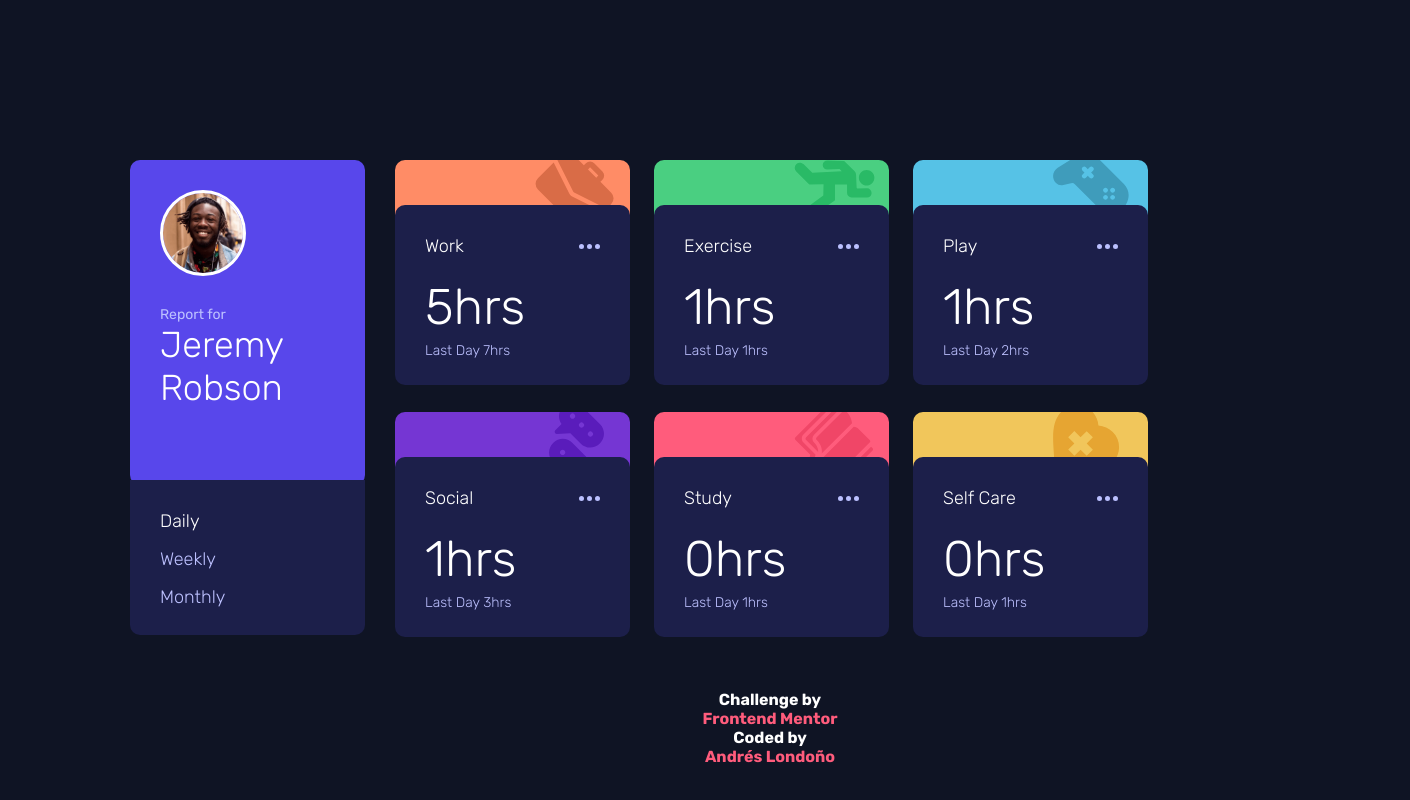
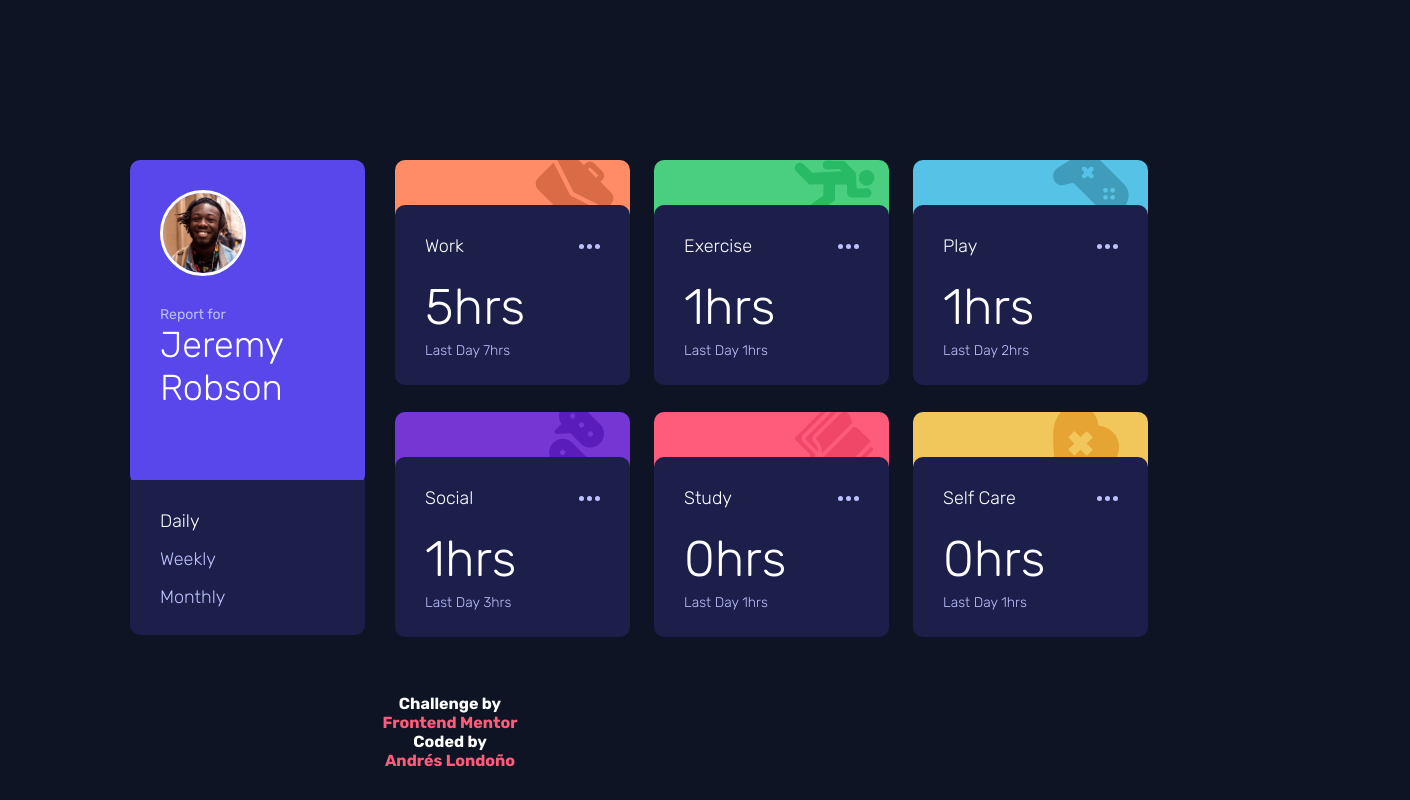
Before and after one commit to andreslondono00/time-tracking-dashboard, a plain HTML site: page design/dashboard.html in a window 1280 px wide. Shown: the whole page, 1410 px wide, since content can reach past the window. Drawn offline with Linux system fonts and the light colour scheme.

Commit message:
Desktop/Mobile Complete

```diff
--- a/design/css/style.css
+++ b/design/css/style.css
@@ -209,14 +209,14 @@ body {
 
 .attribution {
     position: absolute;
-    width: 100%;
-    height: 80px;
+    width: 50%;
     bottom: 30px;
     font-size: 16px;
     font-weight: 700;
     text-align: center;
     display: flex;
     flex-direction: column;
+    color: white;
 }
 
 .attribution a {
```
Also changed, not shown: design/dashboard.html (+0 -3 lines).
